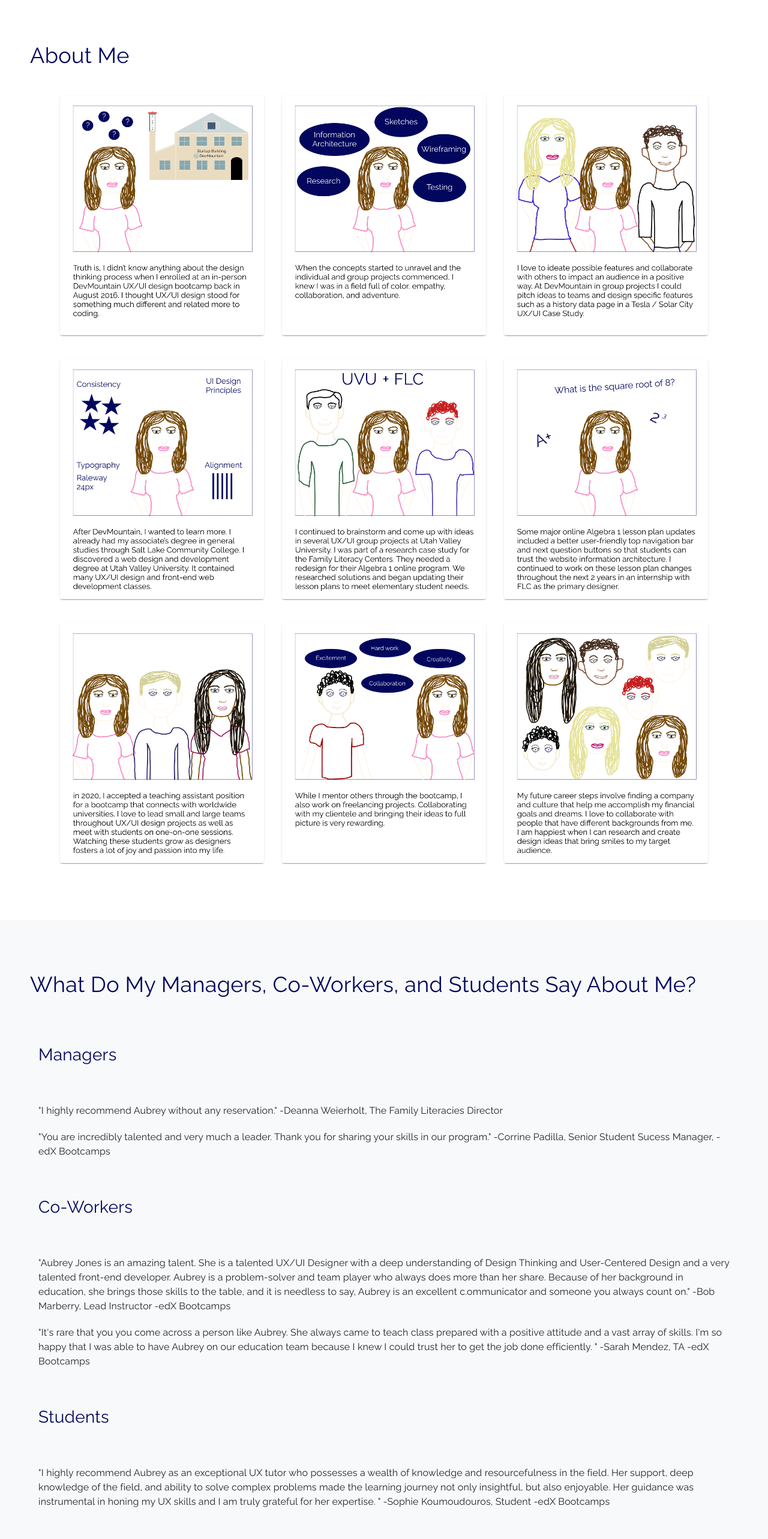
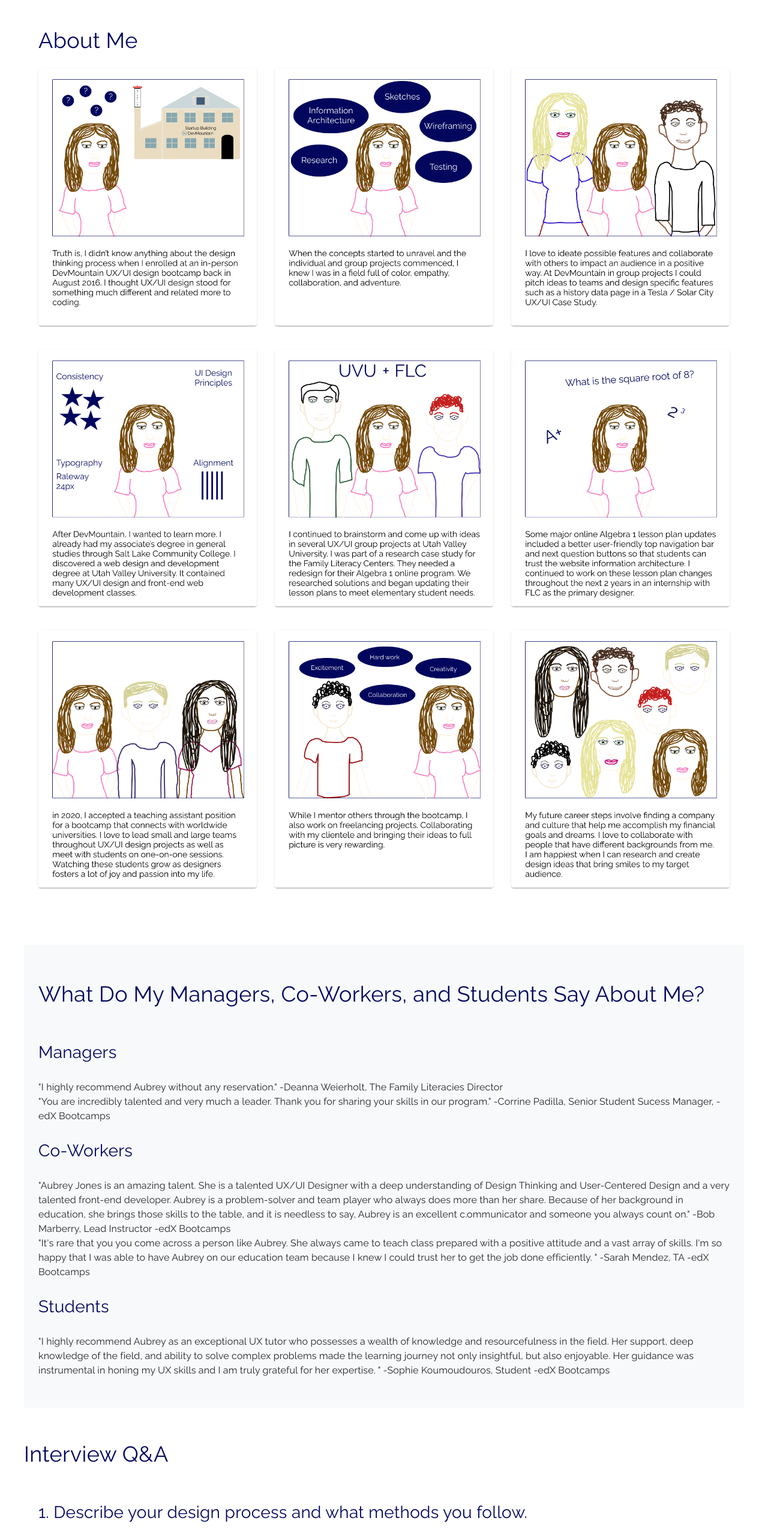
Before and after one commit to aubreyjonescreatives/ux-ui-portfolio, a React (Create React App) app: page /about in a window 1280 px wide. Shown: the part 60-2626 px from the top of the page at 60% size. Built offline with nearby package versions, Linux system fonts and the light colour scheme.

Commit message:
updating page margins

```diff
--- a/src/Pages/About.js
+++ b/src/Pages/About.js
@@ -19,17 +19,23 @@ import { FontAwesomeIcon } from '@fortawesome/react-fontawesome';
 import { faCamera, faPassport, faPersonHiking, faGamepad, faPaintbrush  } from '@fortawesome/free-solid-svg-icons' ;
 
 
+const Everything = {
+  display: 'grid',
+  margin: '100px auto',
+  justifyContent: 'center',
+  width: '100%',
+}
 
 
 const boxStylesA = {
-  backgroundColor: '#ffffff',
+ backgroundColor: '#ffffff',
  paddingBottom: '75px'
 
 }
 
 
 const headerStylesA = {
-  margin: '125px 100px 20px 50px',
+  //margin: '50px auto',
   color: '#02075D',
   fontSize: '36px',
   fontFamily: 'Raleway, sans-serif',
@@ -42,12 +48,14 @@ const headerStylesA = {
 const boxStylesB = {
   backgroundColor: '#F8F9FA',
   paddingTop: '5px',
-  paddingBottom: '50px'
+  paddingBottom: '50px',
+  width: '100%'
 
 }
 
 const headerStylesB = {
-  margin: '75px 100px 20px 50px',
+  justifyContent: 'start',
+  margin: '50px auto',
   color: '#02075D',
   fontSize: '36px',
   fontFamily: 'Raleway, sans-serif',
@@ -60,9 +68,7 @@ const headerStylesB = {
 
 
 const allcardStyles = {
-  display: 'grid',
-  justifyContent: 'center',
-  fontFamily: 'Raleway, sans-serif',
+ fontFamily: 'Raleway, sans-serif',
 
 
 
@@ -78,40 +84,37 @@ fontFamily: 'Raleway, sans-serif',
 }
 
 const cardStylesImage = {
-justifyContent: 'center',
-maxHeight: '400px'
-}
-
-
-const questionStyles = {
-  fontFamily: 'Raleway, sans-serif',
-  fontSize: '28px',
-  color: '#02075D',
-  padding: '50px 0px'
-}
-
-const answerStyles = {
-  fontFamily: 'Raleway, sans-serif',
-  padding: '10px 0px'
 }
 
 const testimonialTitle = {
   fontFamily: 'Raleway, sans-serif',
   fontSize: '28px',
   color: '#02075D',
-  padding: '50px 0px'
+  margin: '25px 0px'
 }
 
 const testimonialParagraph = {
   fontFamily: 'Raleway, sans-serif',
-  padding: '10px 0px'
+}
+
+const questionStyles = {
+  fontFamily: 'Raleway, sans-serif',
+  fontSize: '28px',
+  color: '#02075D',
+  margin: '50px 0px'
+}
+
+const answerStyles = {
+  fontFamily: 'Raleway, sans-serif',
+  margin: '25px 0px'
 }
 
 
+
+
 const allIcons = {
-display: 'flex',
-flexDirection: 'row',
-alignItems: 'center'
+justifyContent: 'center',
+
 }
 
 
@@ -129,12 +132,18 @@ const aboutIcon = {
 const About = () => {
   return (
     <>
+    <Box sx={Everything}>
+
+
+
+
     <Box sx={boxStylesA}>
 
+    <Container>
     <Typography sx={headerStylesA} id="aboutme">About Me</Typography>
+    </Container>
 
-
-    <Box sx={allcardStyles}>
+    <Container sx={allcardStyles}>
 
 <Row>
 
@@ -310,7 +319,7 @@ const About = () => {
 
 
 
-    </Box>
+    </Container>
 
 
 
@@ -318,8 +327,9 @@ const About = () => {
 
     <Box sx={boxStylesB}>
 
+    <Container>
     <Typography sx={headerStylesB} id="aboutme">What Do My Managers, Co-Workers, and Students Say About Me?</Typography>
-
+    </Container>
     <Container>
     <Typography sx={testimonialTitle}>Managers</Typography>
     <Typography sx={testimonialParagraph}>"I highly recommend Aubrey without any reservation." -Deanna Weierholt, The Family Literacies Director</Typography>
@@ -485,8 +495,9 @@ const About = () => {
     </Container>
     </Container>
     </Box>
+    </Box>
 </>
   )
 }
 
-export default About
+export default About;
```
